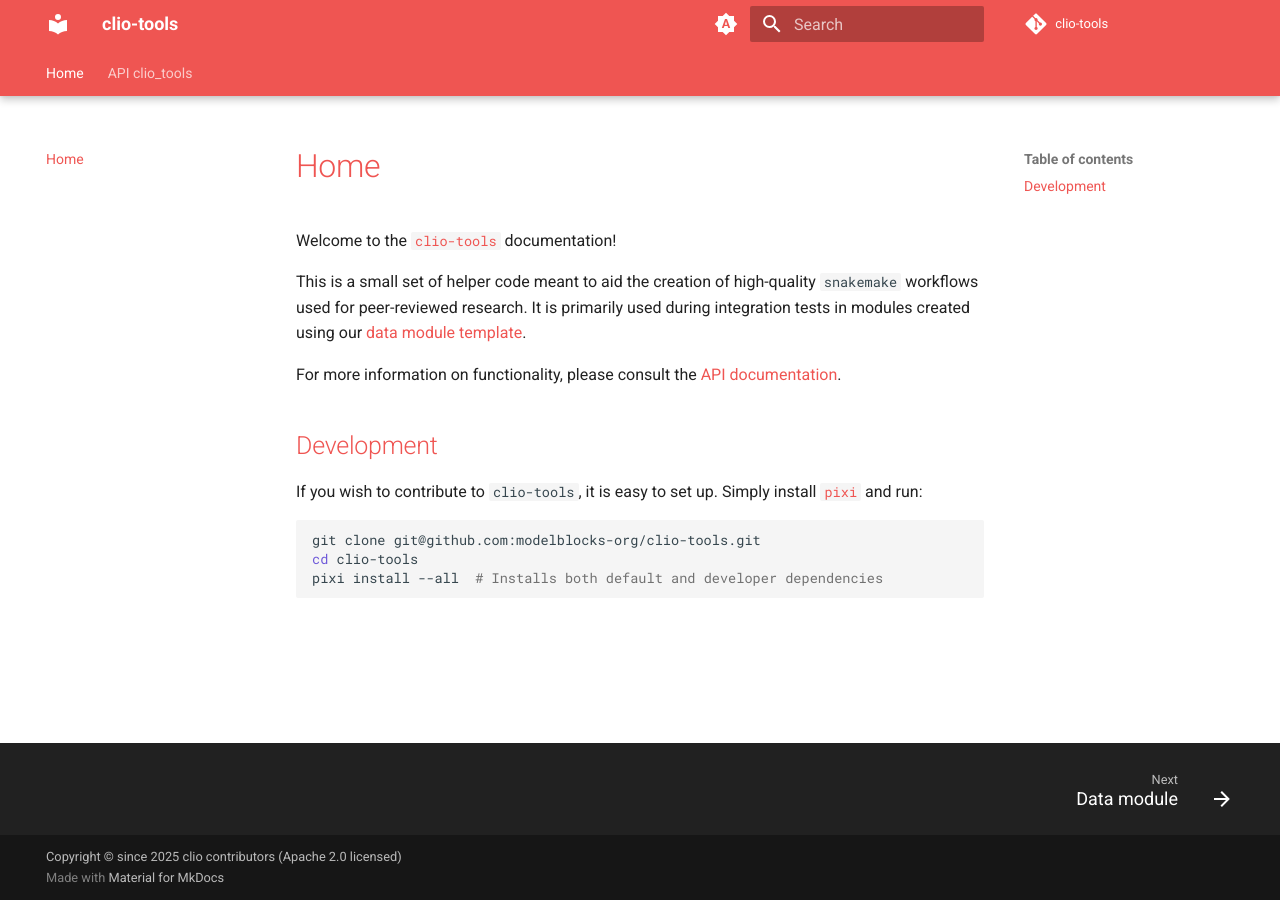
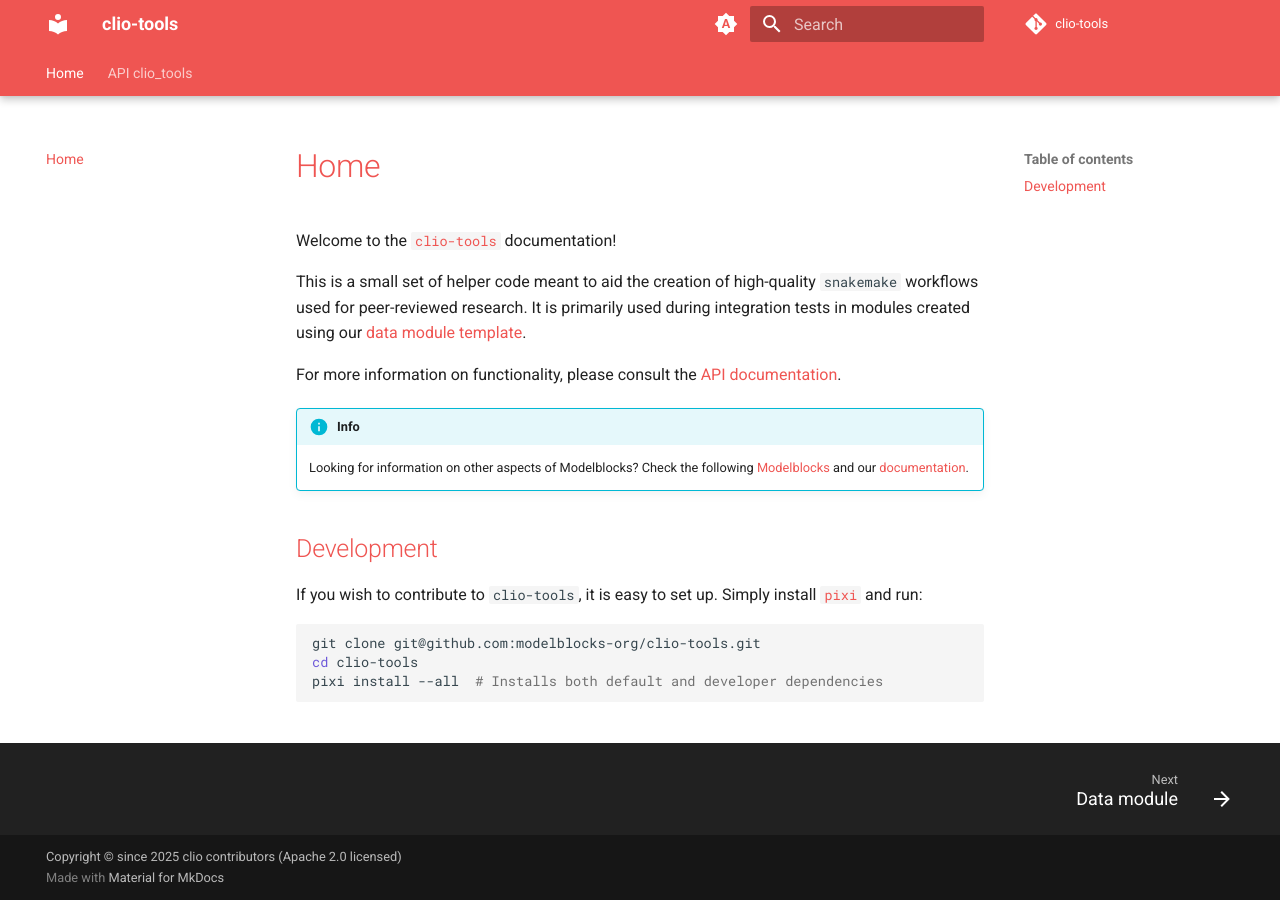
Before and after one commit to calliope-project/clio, an MkDocs documentation site: the page built from docs/index.md, in a window 1280 px wide. Built offline with MkDocs 1.6.1 and Material for MkDocs 9.7.7, drawn with Linux system fonts in a browser that asks for light colours; comment, search, counter and statistics services are not loaded.

Commit message:
point to main docs

```diff
--- a/docs/index.md
+++ b/docs/index.md
@@ -1,4 +1,6 @@
 # Home
+
+
 
 Welcome to the [`clio-tools`](https://github.com/modelblocks-org/clio-tools) documentation!
 
@@ -6,6 +8,12 @@ This is a small set of helper code meant to aid the creation of high-quality `sn
 It is primarily used during integration tests in modules created using our [data module template](https://github.com/calliope-project/data-module-template).
 
 For more information on functionality, please consult the [API documentation](./clio_tools_API/data_module).
+
+!!! info
+
+    Looking for information on other aspects of Modelblocks?
+    Check the following [Modelblocks](https://www.modelblocks.org/) and our [documentation](https://modelblocks-docs.readthedocs.io/en).
+
 
 ## Development
 
```
